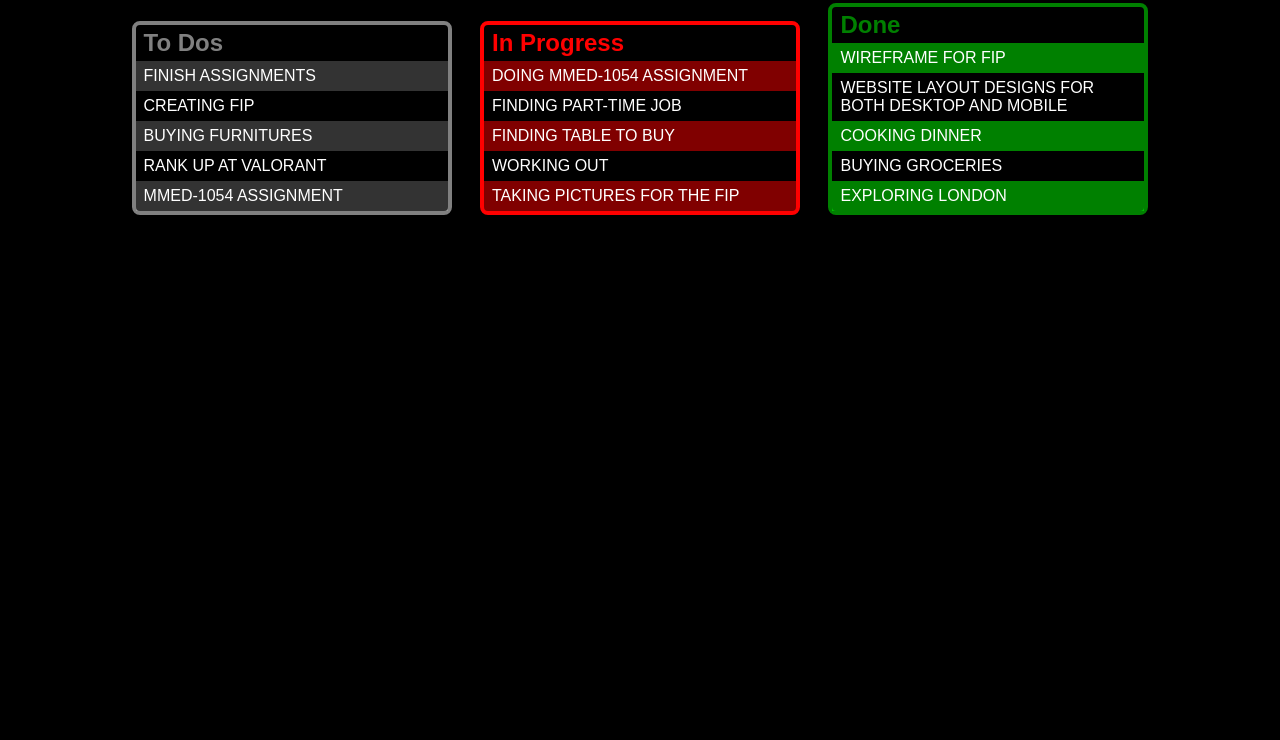
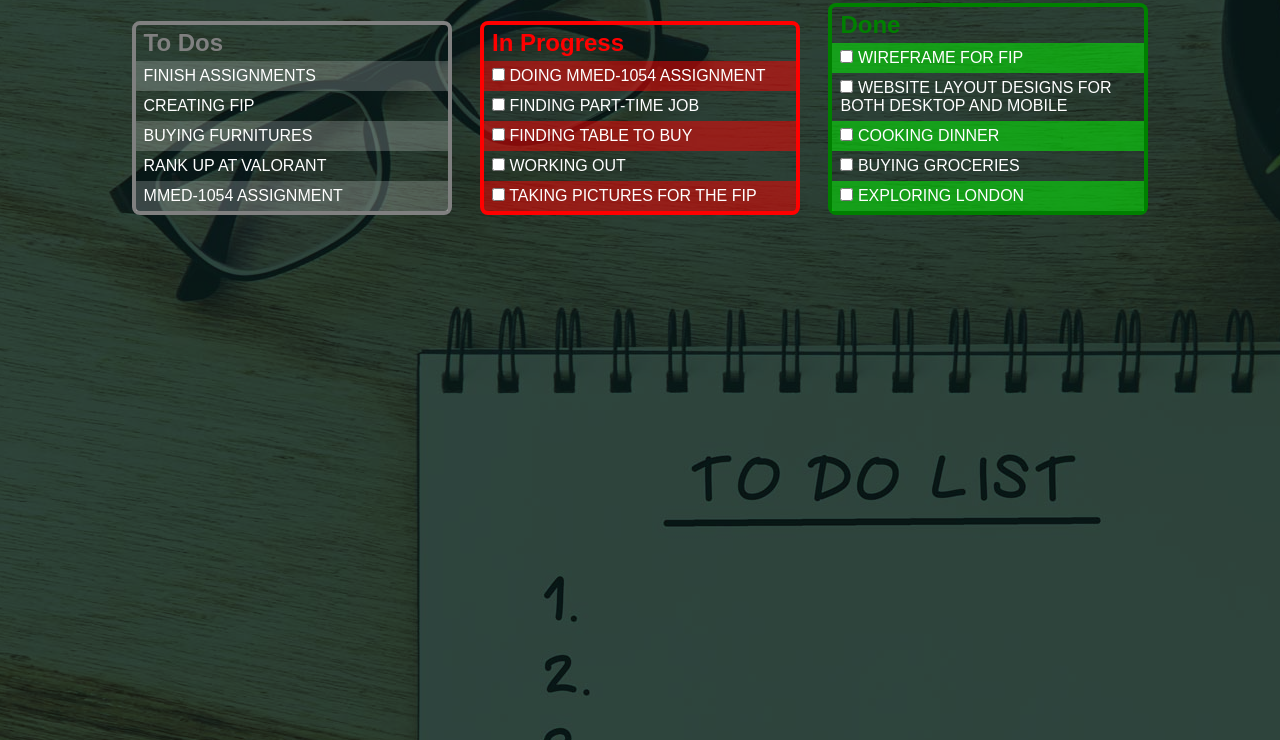
Before and after one commit to cKirkktoh/cssRefBuild_Caspe, a plain HTML site: page index.html in a window 1280 px wide. Shown: the part 60-800 px from the top of the page. Drawn offline with Linux system fonts and the light colour scheme.

Commit message:
added checkboxes
added checkboxes

```diff
--- a/css/main.css
+++ b/css/main.css
@@ -11,7 +11,12 @@
 
 body {
     font-size: 16px;
-    background-color: black;
+    background-color: #37554a;
+    background-image: url(../images/bg_img.jpg);
+    background-repeat: no-repeat;
+    background-position-y: -10px;
+    background-position-x: -100px;
+    background-blend-mode: multiply;
 
     font-family: Arial, Helvetica, sans-serif;
 
--- a/index.html
+++ b/index.html
@@ -30,22 +30,22 @@
         <article id="inprogress">
             <h2>In Progress</h2>
             <ul class="inprogress">
-                <li>Doing MMED-1054 Assignment</li>
-                <li>Finding Part-Time Job</li>
-                <li>Finding Table to buy</li>
-                <li>Working Out</li>
-                <li>Taking Pictures for the FIP</li>
+                <li><input type="checkbox"> Doing MMED-1054 Assignment</li>
+                <li><input type="checkbox"> Finding Part-Time Job</li>
+                <li><input type="checkbox"> Finding Table to buy</li>
+                <li><input type="checkbox"> Working Out</li>
+                <li><input type="checkbox"> Taking Pictures for the FIP</li>
             </ul>
         </article>
 
         <article id="done">
             <h2>Done</h2>
             <ul class="done">
-                <li>Wireframe for FIP</li>
-                <li>Website Layout designs for both desktop and mobile</li>
-                <li>Cooking dinner</li>
-                <li>Buying Groceries</li>
-                <li>Exploring London</li>
+                <li><input type="checkbox"> Wireframe for FIP</li>
+                <li><input type="checkbox"> Website Layout designs for both desktop and mobile</li>
+                <li><input type="checkbox"> Cooking dinner</li>
+                <li><input type="checkbox"> Buying Groceries</li>
+                <li><input type="checkbox"> Exploring London</li>
             </ul>
         </article>
     </main>
```
